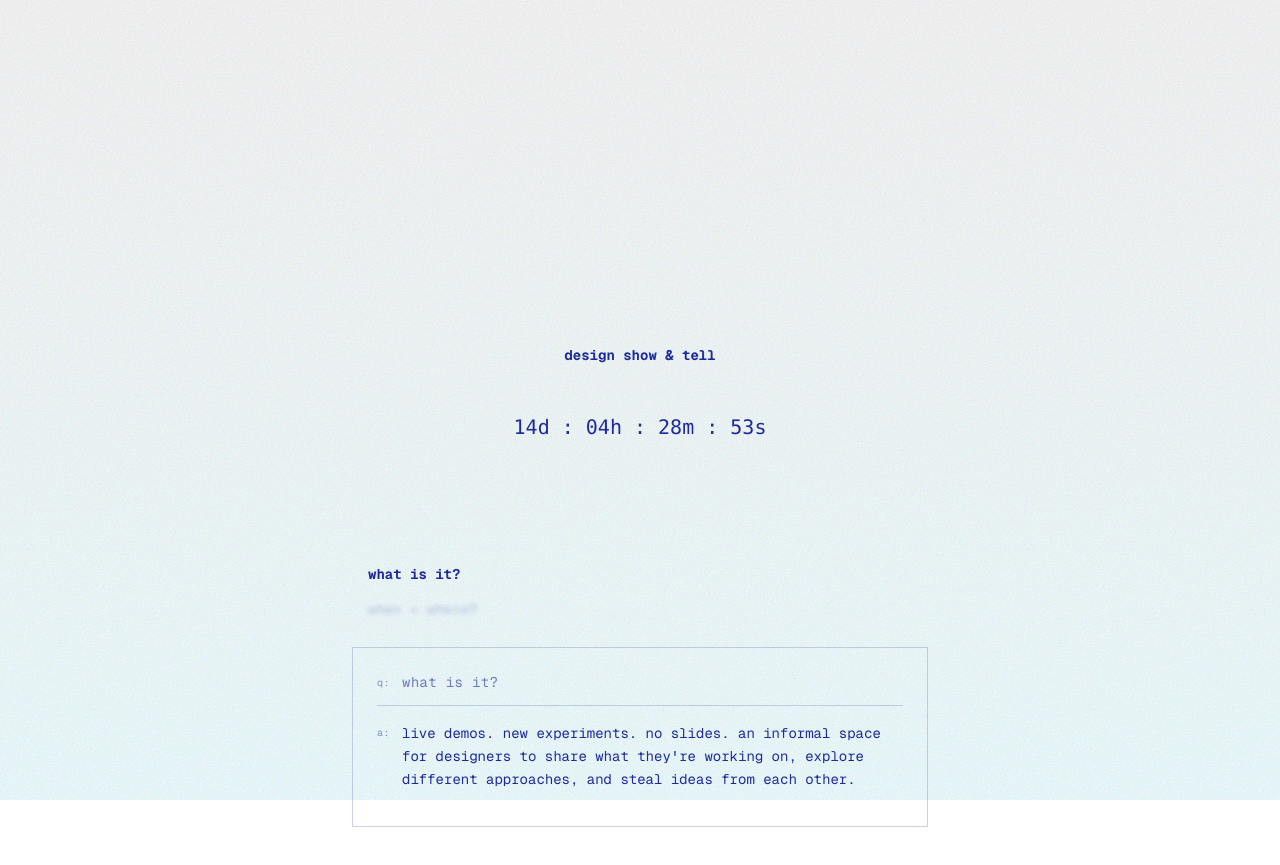
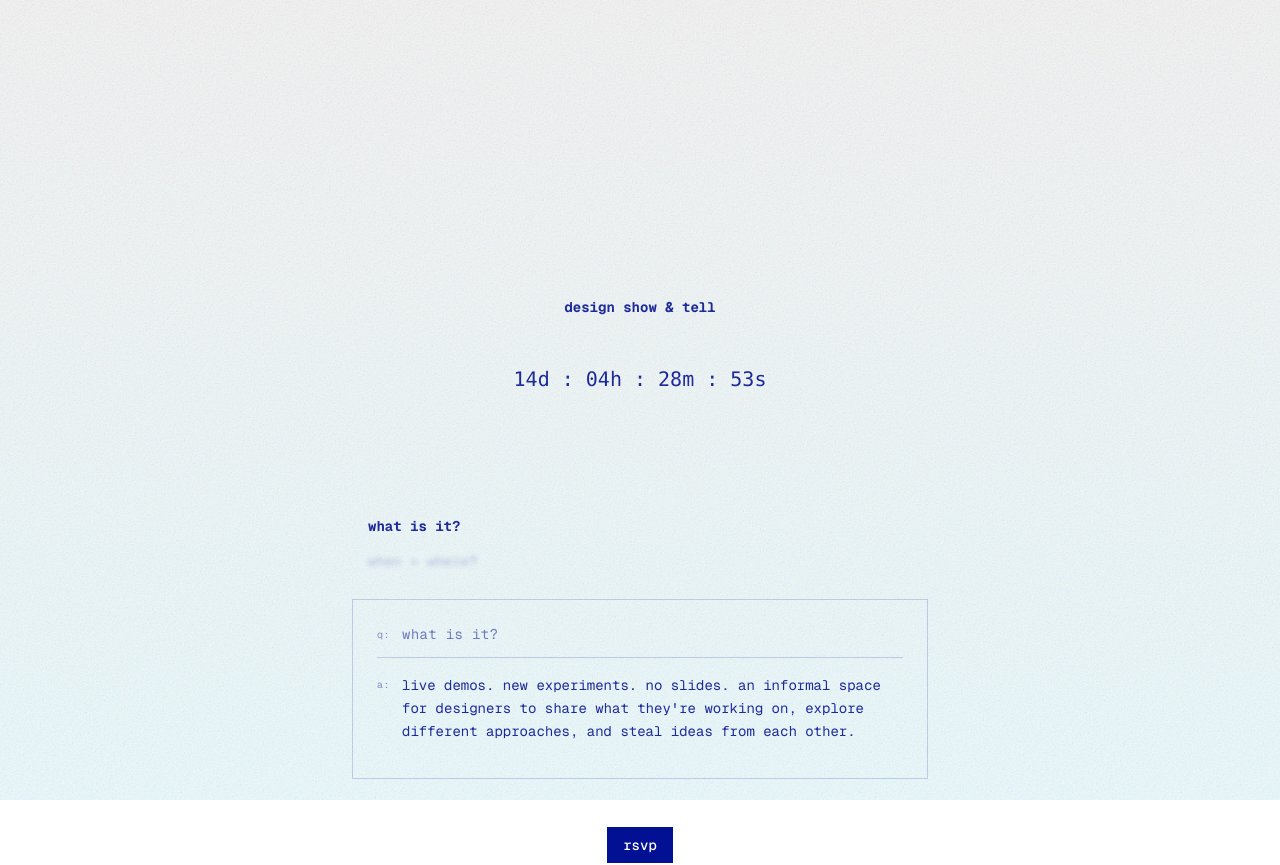
Before and after one commit to kaja-s/design-show-and-tell, a Next.js app: page / in a window 1280 px wide. Shown: the top 865 px of the page. Built offline with nearby package versions, Linux system fonts and the light colour scheme; some icons are missing.

Commit message:
reduced the top padding

```diff
--- a/src/app/page.tsx
+++ b/src/app/page.tsx
@@ -22,7 +22,7 @@ export default function Home() {
         }}
       />
 
-      <main className="sm:min-h-screen flex flex-col items-center justify-center px-5 pt-6 sm:pt-20 pb-12 sm:pb-20 relative z-10">
+      <main className="sm:min-h-screen flex flex-col items-center justify-center px-5 pt-6 sm:pt-8 pb-12 sm:pb-20 relative z-10">
         <div className="w-full max-w-xl">
           <div className="flex justify-end mb-6 sm:mb-10">
             <button
```
